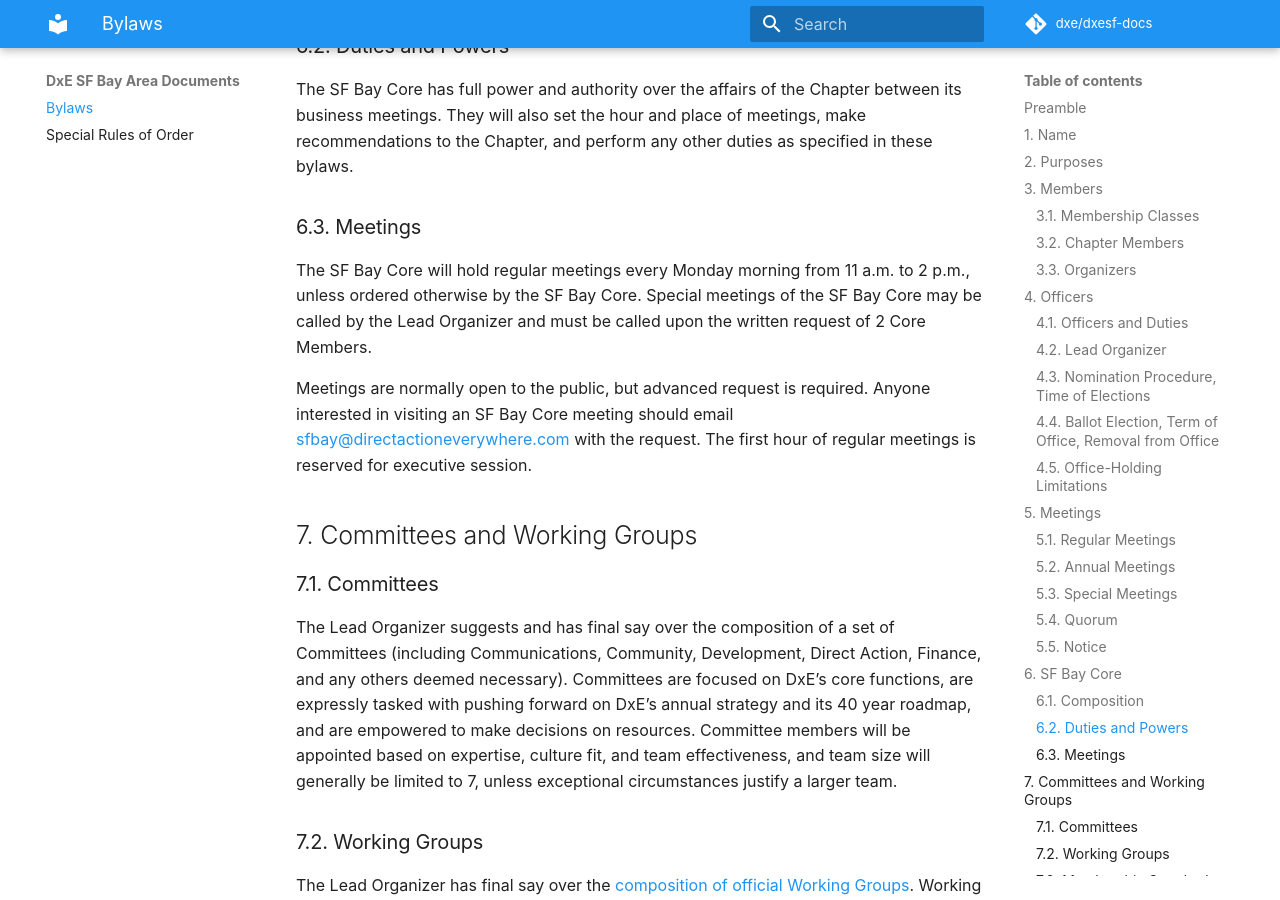
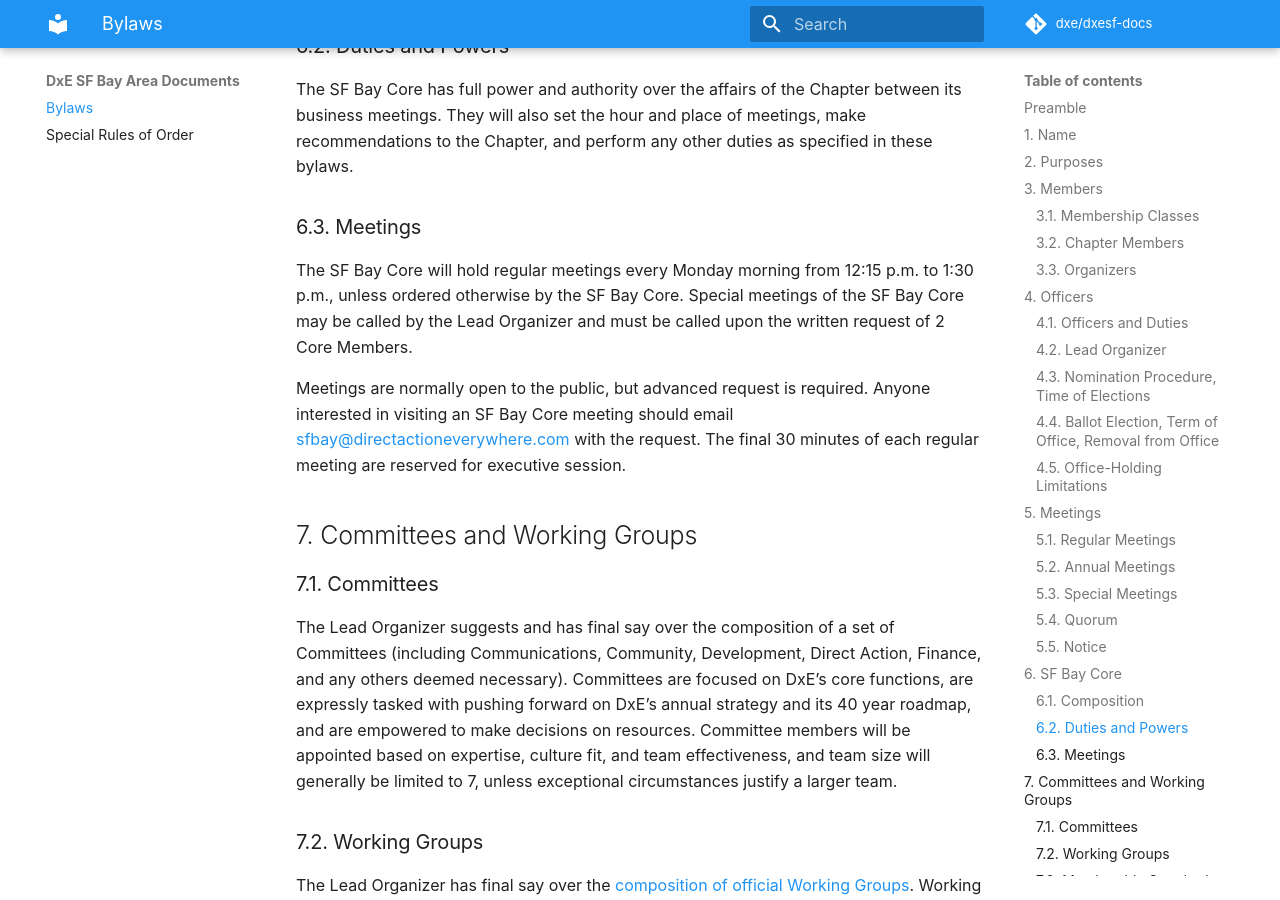
Before and after one commit to dxe/dxesf-docs, an MkDocs documentation site: the page built from docs/index.md, in a window 1280 px wide and 900 px high, scrolled down 3784 px. Built offline with MkDocs 1.6.1 and Material for MkDocs 9.7.7, drawn with Linux system fonts in a browser that asks for light colours; some web fonts are replaced; comment, search, counter and statistics services are not loaded.

Commit message:
Amendment to Core Meeting time

```diff
--- a/docs/index.md
+++ b/docs/index.md
@@ -119,12 +119,12 @@ They will also set the hour and place of meetings, make recommendations to the C
 
 ### 6.3. Meetings
 
-The SF Bay Core will hold regular meetings every Monday morning from 11 a.m. to 2 p.m., unless ordered otherwise by the SF Bay Core.
+The SF Bay Core will hold regular meetings every Monday morning from 12:15 p.m. to 1:30 p.m., unless ordered otherwise by the SF Bay Core.
 Special meetings of the SF Bay Core may be called by the Lead Organizer and must be called upon the written request of 2 Core Members.
 
 Meetings are normally open to the public, but advanced request is required.
 Anyone interested in visiting an SF Bay Core meeting should email [sfbay@directactioneverywhere.com](mailto:sfbay@directactioneverywhere.com) with the request.
-The first hour of regular meetings is reserved for executive session.
+The final 30 minutes of each regular meeting are reserved for executive session.
 
 ## 7. Committees and Working Groups
 
```
